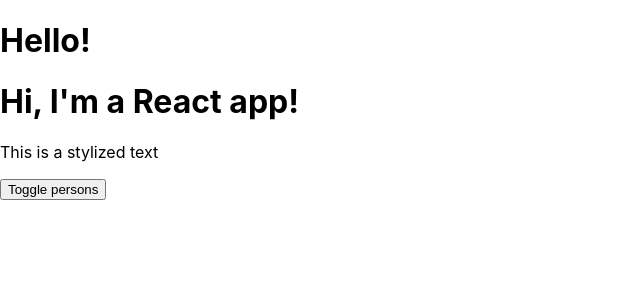
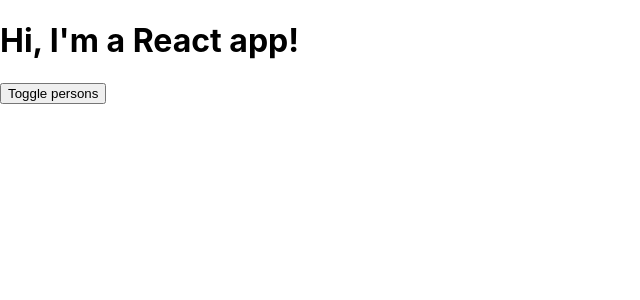
Before and after one commit to gentilijuanmanuel/react-getting-started, a React app in the folder react-course/react-complete-guide/: page / in a window 1280 px wide. Shown: the top 300 px of the page, without its empty margins (0-640 px from the left). Built offline with nearby package versions, Linux system fonts and the light colour scheme.

Commit message:
Added Persons component in react-complete-guide project (my way).

```diff
--- a/react-course/react-complete-guide/src/components/Persons/Persons.js
+++ b/react-course/react-complete-guide/src/components/Persons/Persons.js
@@ -1,13 +1,53 @@
 import React, { useState } from 'react';
+import ErrorBoundary from '../ErrorBoundary/ErrorBoundary.js';
+import Person from '../Persons/Person/Person.js';
 
 const persons = (props) => {
     const [ personsState, setPersonsState ] = useState({
-
+        persons: props.persons
     });
 
-    return(
-        <h1>Hello!</h1>
+    const changeNameHandler = (event, personId) => {
+        const modifiedPersonIndex = personsState.persons.findIndex(person => { return person.id === personId; });
+
+        const persons = [
+            ...personsState.persons
+        ];
+
+        const modifiedPerson = persons[modifiedPersonIndex];
+        modifiedPerson.name = event.target.value;
+
+        setPersonsState({
+            persons: persons,
+            showPersons: personsState.showPersons
+        });
+    }
+
+    const deletePersonHandler = (personIndex) => {
+        const currentPersons = [...personsState.persons];
+        currentPersons.splice(personIndex, 1);
+
+        setPersonsState({
+            persons: currentPersons,
+            showPersons: personsState.showPersons
+        });
+    }
+
+    const personsToDisplay = personsState.persons.map((person, index) => {
+        return(
+          //ErrorBoundary is a high order component
+          <ErrorBoundary key={person.id}>
+            <Person
+              click={() => deletePersonHandler(index)}
+              name={person.name}
+              age={person.age}
+              changed={(event) => changeNameHandler(event, person.id)} />
+          </ErrorBoundary>
+        );
+      }
     );
+
+    return personsToDisplay;
 }
 
 export default persons;
--- a/react-course/react-complete-guide/src/containers/App.js
+++ b/react-course/react-complete-guide/src/containers/App.js
@@ -1,93 +1,56 @@
 import React, { useState } from 'react';
-import Person from '../components/Persons/Person/Person.js';
 import classes from './App.css';
-import ErrorBoundary from '../components/ErrorBoundary/ErrorBoundary.js';
 import Persons from '../components/Persons/Persons.js';
 
-const app = props => {
+const app = () => {
   const [ appState, setAppState ] = useState({
-    persons: [
-      { id: 'dfeuf', name: "Juanma", age: 23 },
-      { id: 'fdfdf', name: "Octavio", age: 22 },
-      { id: '2e2e', name: "Julián", age: 25 }
-    ],
+    // persons: [
+    //   { id: 'dfeuf', name: "Juanma", age: 23 },
+    //   { id: 'fdfdf', name: "Octavio", age: 22 },
+    //   { id: '2e2e', name: "Julián", age: 25 }
+    // ],
     showPersons: false
   });
 
+  const persons = [
+    { id: 'dfeuf', name: "Juanma", age: 23 },
+    { id: 'fdfdf', name: "Octavio", age: 22 },
+    { id: '2e2e', name: "Julián", age: 25 }
+  ];
+
   const togglePersonsHandler = () => {
     setAppState({
-      persons: appState.persons,
       showPersons : !appState.showPersons
     });
   }
 
-  const changeNameHandler = (event, personId) => {
-    const modifiedPersonIndex = appState.persons.findIndex(person => { return person.id === personId; });
-
-    const persons = [
-      ...appState.persons
-    ];
-
-    const modifiedPerson = persons[modifiedPersonIndex];
-    modifiedPerson.name = event.target.value;
-
-    setAppState({
-      persons: persons,
-      showPersons: appState.showPersons
-    });
-  }
-
-  const deletePersonHandler = (personIndex) => {
-    const currentPersons = [...appState.persons];
-    currentPersons.splice(personIndex, 1);
-
-    setAppState({
-      persons: currentPersons,
-      showPersons: appState.showPersons
-    });
-  }
-
-  let persons = null;
+  let personsToDisplay = null;
   let btnClass = null;
 
   if(appState.showPersons) {
-    persons =
-      appState.persons.map((person, index) => {
-        return(
-          //ErrorBoundary is a high order component
-          <ErrorBoundary key={person.id}>
-            <Person
-              click={() => deletePersonHandler(index)}
-              name={person.name}
-              age={person.age}
-              changed={(event) => changeNameHandler(event, person.id)} />
-          </ErrorBoundary>
-        );
-      }
-    );
-
+    personsToDisplay = <Persons persons={persons} />;
     btnClass = classes.red;
   }
 
-  let textClasses = [];
-  if(appState.persons.length <= 2) {
-    textClasses.push( classes.red );
-  }
-  if(appState.persons.length <= 1) {
-    textClasses.push( classes.bold );
-  }
+  // let textClasses = [];
+  // if(appState.persons.length <= 2) {
+  //   textClasses.push( classes.red );
+  // }
+  // if(appState.persons.length <= 1) {
+  //   textClasses.push( classes.bold );
+  // }
 
   return (
         <div className={classes.app}>
-          <Persons />
           <h1>Hi, I'm a React app!</h1>
-          <p className={textClasses.join(' ')}>This is a stylized text</p>
+          {/* <p className={textClasses.join(' ')}>This is a stylized text</p> */}
+
           <button
             className={btnClass}
             onClick={togglePersonsHandler}>
             Toggle persons
           </button>
-          {persons}
+          {personsToDisplay}
         </div>
 
     //We can create react apps without using JSX (behind the scenes, JSX is pure JavaScript)
```
